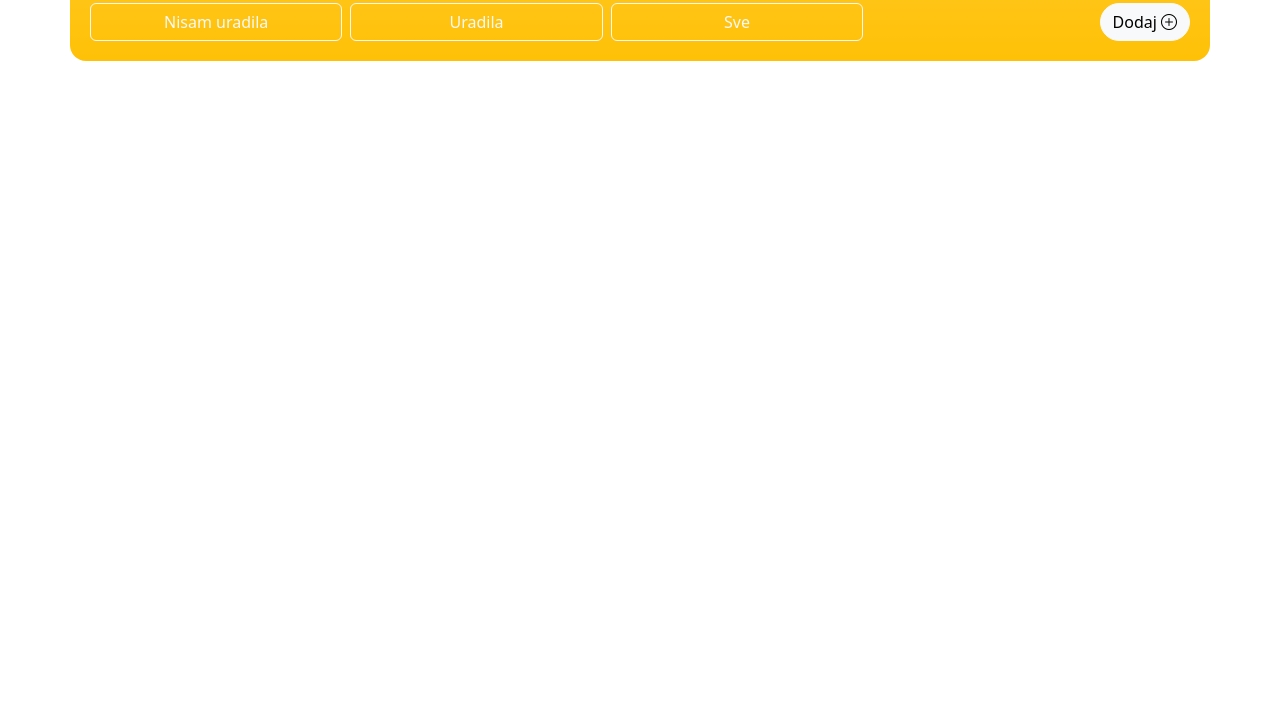
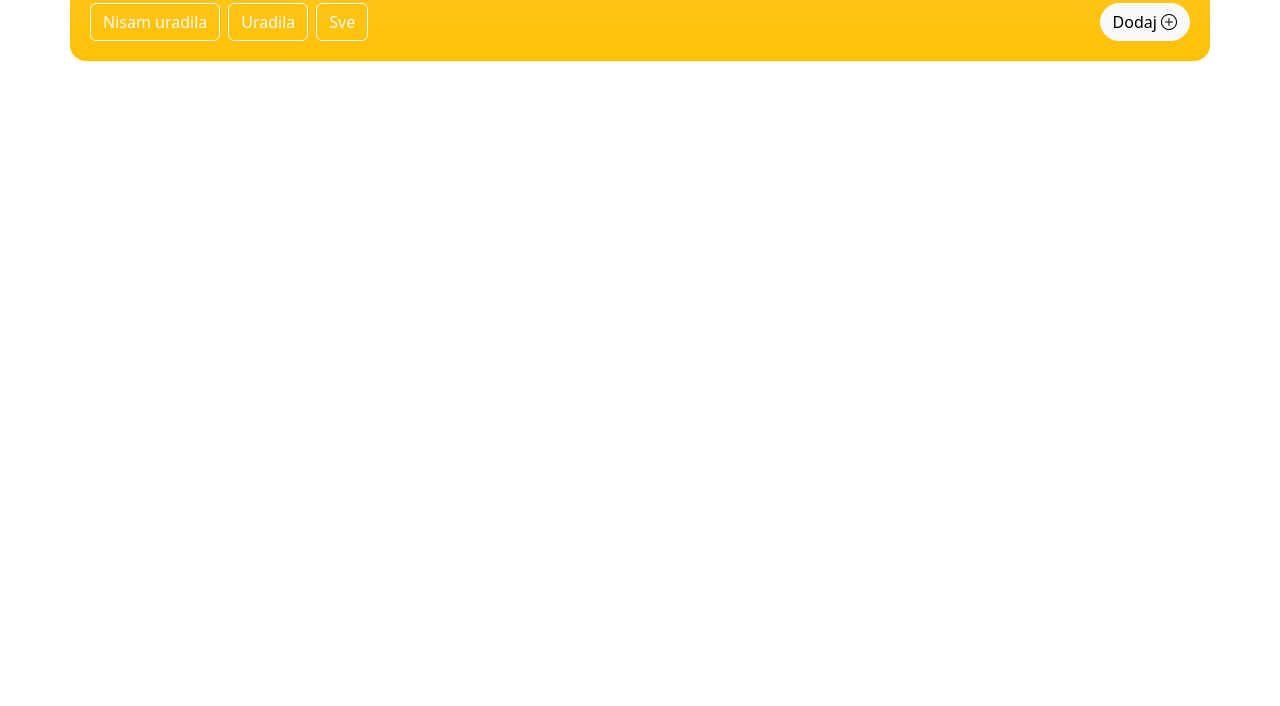
Before and after one commit to ElvedinO/ToDo-app, a plain HTML site: page index.html in a window 1280 px wide. Shown: the part 94-800 px from the top of the page. Drawn offline with nearby package versions, Linux system fonts and the light colour scheme.

Commit message:
ToDo App

```diff
--- a/index.html
+++ b/index.html
@@ -37,13 +37,13 @@
       </div>
       <div class="d-flex justify-content-between pt-2 ps-3">
         <div id="btn-container" class="filter-todo d-flex gap-2 flex-grow-1">
-          <button id="activeBtn" class="btn btn-outline-light w-25">
+          <button id="activeBtn" class="btn btn-outline-light">
             Nisam uradila
           </button>
-          <button id="completedBtn" class="btn btn-outline-light w-25">
+          <button id="completedBtn" class="btn btn-outline-light">
             Uradila
           </button>
-          <button id="allBtn" value="all" class="btn btn-outline-light w-25">
+          <button id="allBtn" value="all" class="btn btn-outline-light">
             Sve
           </button>
         </div>
```
